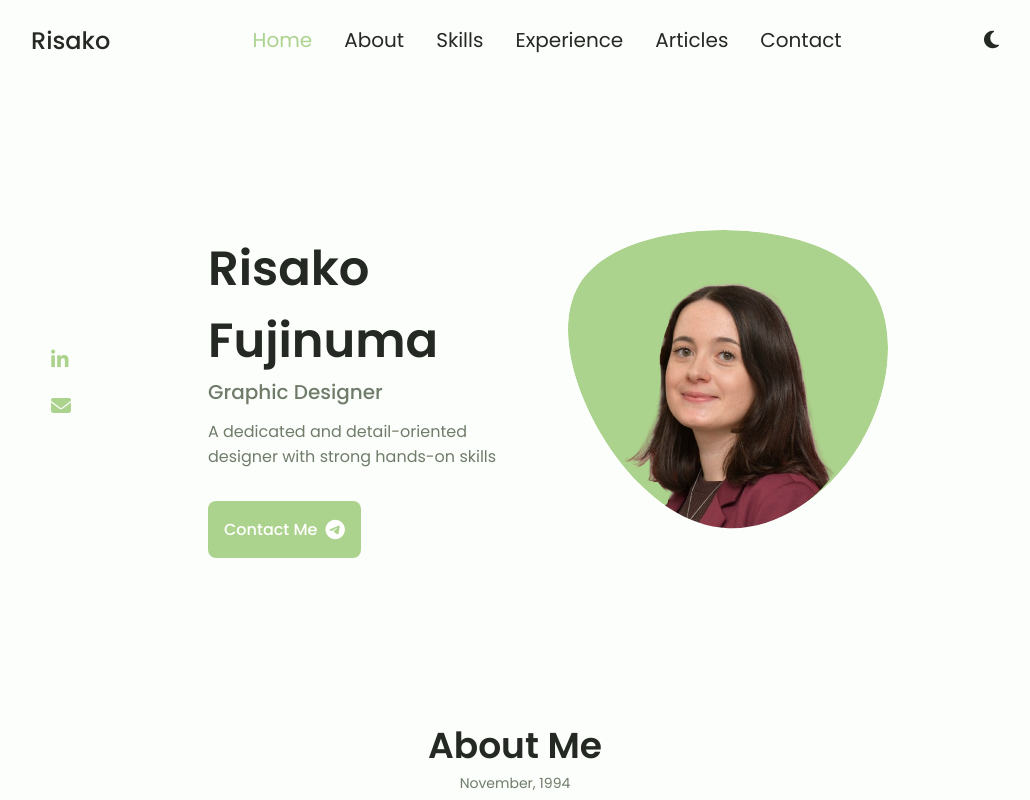
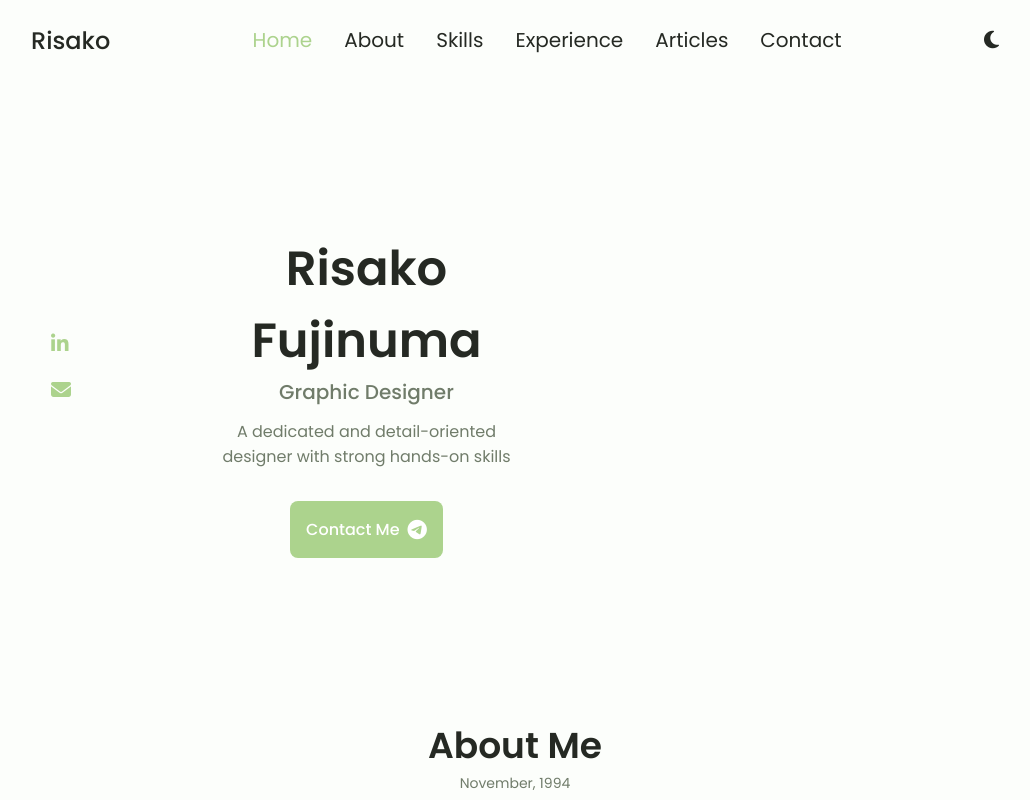
Before and after one commit to RisakoFujinuma/risakofujinuma.github.io, a plain HTML site: page index.html in a window 1280 px wide. Shown: the top 800 px of the page, without its empty margins (125-1155 px from the left). Drawn offline with Linux system fonts and the light colour scheme.

Commit message:
removed profile.png and shape

```diff
--- a/css/styles.css
+++ b/css/styles.css
@@ -225,21 +225,16 @@ img {
   gap: 1rem;
 }
 .home-container .home-content {
-  grid-template-columns: 0.5fr 3fr;
+  grid-template-columns: 1fr;
   align-items: center;
   padding-top: 1.5rem;
-}
-.home-container .home-content .home-img .home-blob {
-  width: 200px;
-  fill: var(--first-color);
-}
-.home-container .home-content .home-img .home-blob-img {
-  width: 170px;
 }
 .home-container .home-content .home-social {
   display: grid;
   grid-template-columns: max-content;
   row-gap: 1rem;
+  justify-content: center;
+  margin-bottom: 2rem;
 }
 .home-container .home-content .home-social-icon {
   color: var(--first-color);
@@ -249,7 +244,7 @@ img {
   color: var(--first-color-alt);
 }
 .home-container .home-content .home-data {
-  grid-column: 1/3;
+  text-align: center;
 }
 .home-container .home-content .home-data-title {
   font-size: var(--big-font-size);
--- a/index.html
+++ b/index.html
@@ -85,24 +85,6 @@
                         <a href="mailto:risakofujinuma@gmail.com" class="home-social-icon">
                             <i class="fas fa-envelope"></i>
                         </a>
-                    </div>
-                    <div class="home-img">
-                        <svg class="home-blob" viewBox="0 0 200 187" xmlns="http://www.w3.org/2000/svg"
-                            xmlns:xlink="http://www.w3.org/1999/xlink">
-                            <mask id="mask0" mask-type="alpha">
-                                <path d="M190.312 36.4879C206.582 62.1187 201.309 102.826 182.328 134.186C163.346 165.547
-                                130.807 187.559 100.226 186.353C69.6454 185.297 41.0228 161.023 21.7403 129.362C2.45775
-                                97.8511 -7.48481 59.1033 6.67581 34.5279C20.9871 10.1032 59.7028 -0.149132 97.9666
-                                0.00163737C136.23 0.303176 174.193 10.857 190.312 36.4879Z" />
-                            </mask>
-                            <g mask="url(#mask0)">
-                                <path d="M190.312 36.4879C206.582 62.1187 201.309 102.826 182.328 134.186C163.346
-                                165.547 130.807 187.559 100.226 186.353C69.6454 185.297 41.0228 161.023 21.7403
-                                129.362C2.45775 97.8511 -7.48481 59.1033 6.67581 34.5279C20.9871 10.1032 59.7028
-                                -0.149132 97.9666 0.00163737C136.23 0.303176 174.193 10.857 190.312 36.4879Z" />
-                                <image class="home-blob-img" x='12' y='18' xlink:href="img/profile.png" />
-                            </g>
-                        </svg>
                     </div>
                     <div class="home-data">
                         <h1 class="home-data-title">Risako Fujinuma</h1>
```
